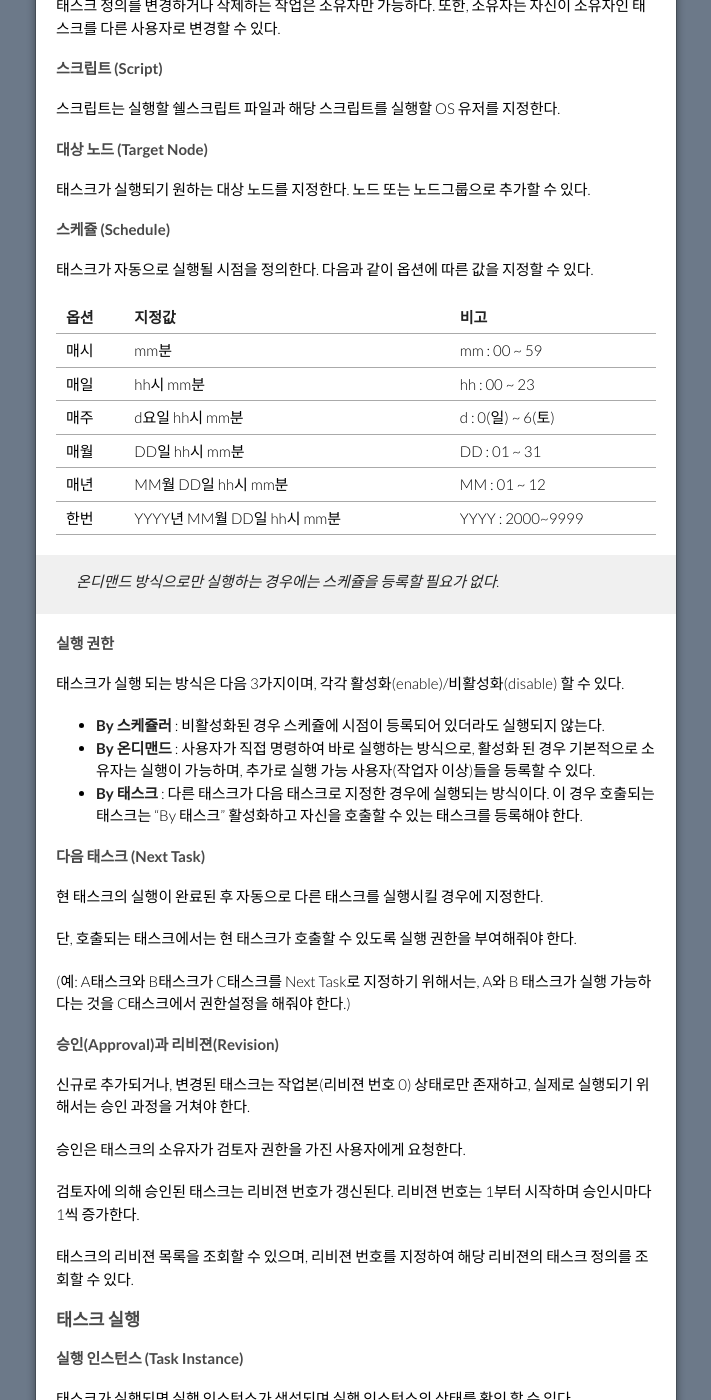
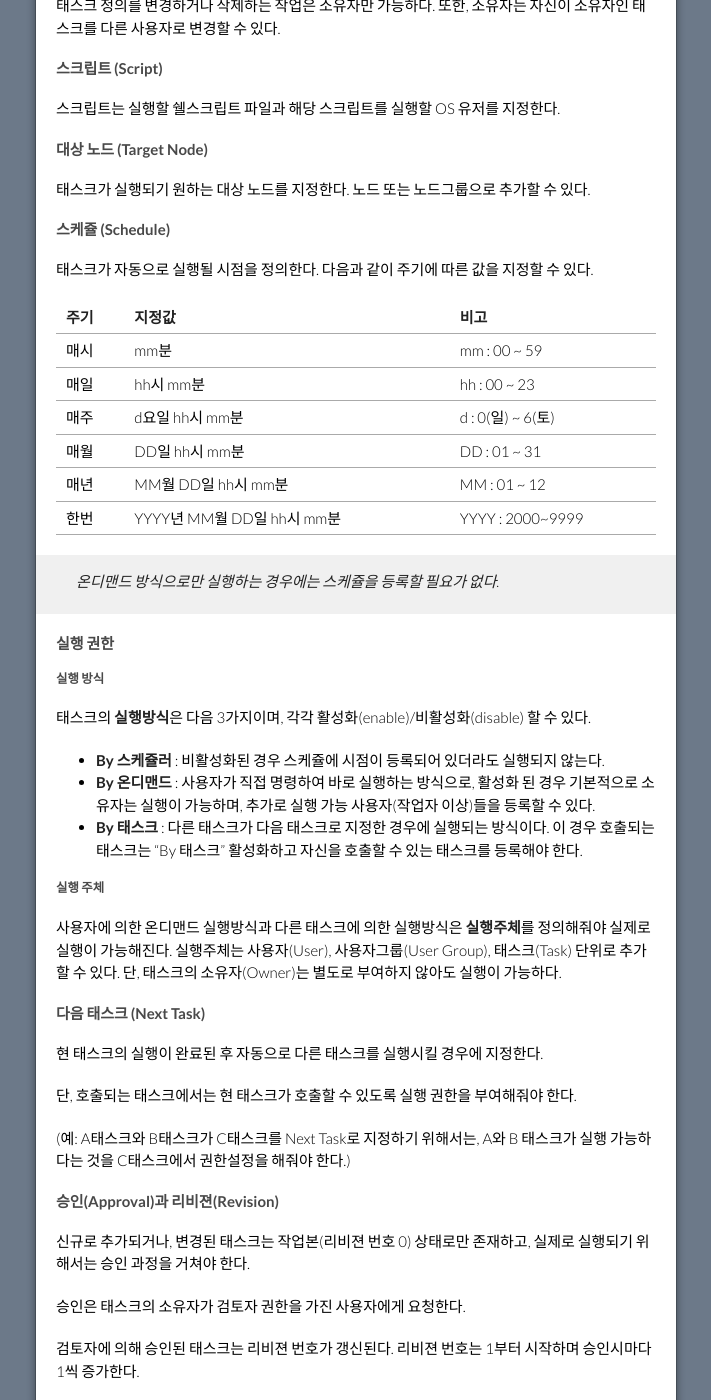
Before and after one commit to opmate/opmate.github.io, a Jekyll site: the page built from document/Overview.md, in a window 1280 px wide and 1400 px high, scrolled down 2870 px. Shown: the whole window, without its empty margins (284-995 px from the left). Built offline with Jekyll 4.4.1, drawn with Linux system fonts in a browser that asks for light colours; our own code applies the rules of GitHub Pages for plain Markdown files; a script that is not in the unit is left out; the repository's description, which GitHub fills in, is left out; some of the changed text lies outside the part shown.

Commit message:
Update Overview.md

```diff
--- a/document/Overview.md
+++ b/document/Overview.md
@@ -118,9 +118,9 @@ title: Overview
 
 #### 스케쥴 (Schedule)
 
-태스크가 자동으로 실행될 시점을 정의한다. 다음과 같이 옵션에 따른 값을 지정할 수 있다.
+태스크가 자동으로 실행될 시점을 정의한다. 다음과 같이 주기에 따른 값을 지정할 수 있다.
 
-| 옵션 | 지정값                      | 비고              |
+| 주기 | 지정값                      | 비고              |
 | ---- | --------------------------- | ----------------- |
 | 매시 | mm분                        | mm : 00 ~ 59      |
 | 매일 | hh시 mm분                   | hh : 00 ~ 23      |
@@ -133,11 +133,19 @@ title: Overview
 
 #### 실행 권한
 
-태스크가 실행 되는 방식은 다음 3가지이며, 각각 활성화(enable)/비활성화(disable) 할 수 있다.
+##### 실행 방식
+
+태스크의 **실행방식**은 다음 3가지이며, 각각 활성화(enable)/비활성화(disable) 할 수 있다.
 
 - **By 스케쥴러** : 비활성화된 경우 스케쥴에 시점이 등록되어 있더라도 실행되지 않는다.
 - **By 온디맨드** : 사용자가 직접 명령하여 바로 실행하는 방식으로, 활성화 된 경우 기본적으로 소유자는 실행이 가능하며, 추가로 실행 가능 사용자(작업자 이상)들을 등록할 수 있다.
 - **By 태스크** : 다른 태스크가 다음 태스크로 지정한 경우에 실행되는 방식이다. 이 경우 호출되는 태스크는 "By 태스크" 활성화하고 자신을 호출할 수 있는 태스크를 등록해야 한다.
+
+##### 실행 주체
+
+사용자에 의한 온디맨드 실행방식과 다른 태스크에 의한 실행방식은 **실행주체**를 정의해줘야 실제로 실행이 가능해진다.
+실행주체는 사용자(User), 사용자그룹(User Group), 태스크(Task) 단위로 추가할 수 있다.
+단, 태스크의 소유자(Owner)는 별도로 부여하지 않아도 실행이 가능하다.
 
 #### 다음 태스크 (Next Task)
 
```
Also changed, not shown: other parts of document/Overview.md (+1 -1 lines).
